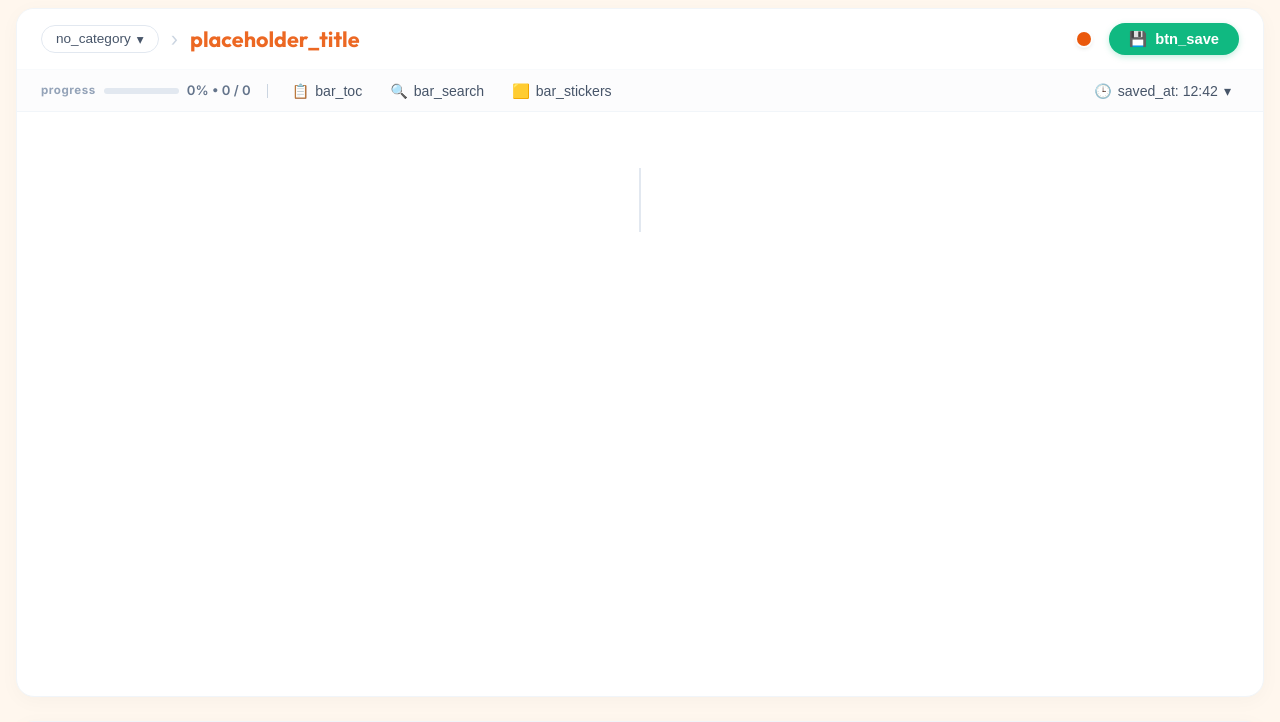
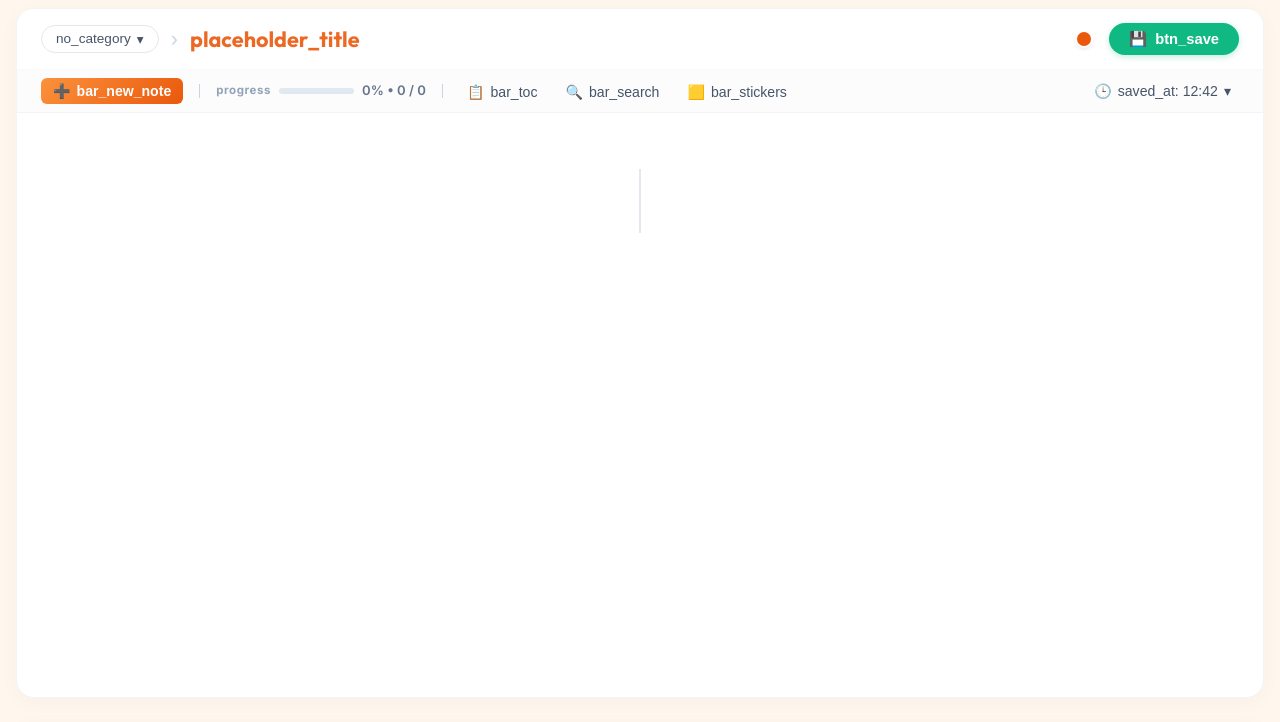
Before and after one commit to Ruslan-Nazarov/papanda, a Python web app: template fastapi_app/templates/index.html in a window 1280 px wide. Shown: the part 65-787 px from the top of the page. Run offline with Jinja, Linux system fonts and the light colour scheme; the template is opened without the code that fills it, so the values that code supplies are empty; some libraries are stand-ins or nearby versions.

Commit message:
feat: visible "Новый конспект" button in the sub-bar
Starting a fresh AI conspect required digging into the ☰ menu — the
"Что вам нужно понять?" starter only shows on an empty note, and the app
always loads the most recent one on open. Added a primary-styled
"➕ Новый конспект" button at the head of .sub-bar-left; it reuses the
menu's new-note flow (dirty-check + empty note + re-render).

Co-Authored-By: Claude Sonnet 5 <noreply@anthropic.com>

```diff
--- a/fastapi_app/i18n.py
+++ b/fastapi_app/i18n.py
@@ -48,6 +48,7 @@ TRANSLATIONS = {
         # --- Панель конспекта ---
         "btn_save": "Сохранить",
         "progress": "ПРОГРЕСС",
+        "bar_new_note": "Новый конспект",
         "bar_toc": "Оглавление",
         "bar_search": "Поиск",
         "bar_stickers": "Стикеры",
@@ -105,6 +106,7 @@ TRANSLATIONS = {
         "menu_nav_mobile": "Menu",
         "btn_save": "Save",
         "progress": "PROGRESS",
+        "bar_new_note": "New note",
         "bar_toc": "Contents",
         "bar_search": "Search",
         "bar_stickers": "Stickers",
@@ -161,6 +163,7 @@ TRANSLATIONS = {
         "menu_nav_mobile": "Мәзір",
         "btn_save": "Сақтау",
         "progress": "БАРЫСЫ",
+        "bar_new_note": "Жаңа конспект",
         "bar_toc": "Мазмұны",
         "bar_search": "Іздеу",
         "bar_stickers": "Стикерлер",
--- a/fastapi_app/static/css/layout.css
+++ b/fastapi_app/static/css/layout.css
@@ -334,6 +334,17 @@ input:checked + .toggle-slider:before {
     color: #1e293b;
 }
 
+.sub-bar-btn-primary {
+    background: linear-gradient(135deg, #fb923c, #ea580c);
+    color: #ffffff;
+    font-weight: 600;
+    padding: 5px 12px;
+}
+.sub-bar-btn-primary:hover {
+    background: linear-gradient(135deg, #f97316, #c2410c);
+    color: #ffffff;
+}
+
 /* 7. Footer */
 .app-footer {
     width: calc(100% - 32px);
--- a/fastapi_app/static/js/notes/app.js
+++ b/fastapi_app/static/js/notes/app.js
@@ -165,7 +165,7 @@ class App {
             LoadNotesModalService.show(this);
         });
 
-        document.getElementById('menu-item-new-note')?.addEventListener('click', async () => {
+        const startNewConspect = async () => {
             DropdownController.closeAll();
             if (AppState.isDirty) {
                 const confirmed = await DialogService.confirm({
@@ -177,7 +177,9 @@ class App {
             }
             AppState.setNote({ id: null, title: t('menu_new_note'), blocks: [] });
             BlockDOMRenderer.renderAll();
-        });
+        };
+        document.getElementById('menu-item-new-note')?.addEventListener('click', startNewConspect);
+        document.getElementById('btn-new-conspect')?.addEventListener('click', startNewConspect);
 
         document.getElementById('menu-item-back-note')?.addEventListener('click', async () => {
             DropdownController.closeAll();
--- a/fastapi_app/templates/index.html
+++ b/fastapi_app/templates/index.html
@@ -160,6 +160,10 @@
         <!-- Подзаголовок: Прогресс, Оглавление, Поиск, Стикеры, Время сохранения -->
         <div class="note-sub-bar">
             <div class="sub-bar-left">
+                <button class="sub-bar-btn sub-bar-btn-primary" id="btn-new-conspect">
+                    <span class="sub-icon">➕</span> {{ _('bar_new_note') }}
+                </button>
+                <div class="sub-bar-divider"></div>
                 <div class="progress-section">
                     <span class="progress-label">{{ _('progress') }}</span>
                     <div class="progress-track">
@@ -261,5 +265,5 @@
     }
   }
 </script>
-<script type="module" src="/static/js/notes/app.js?v=14"></script>
+<script type="module" src="/static/js/notes/app.js?v=15"></script>
 {% endblock %}
```
